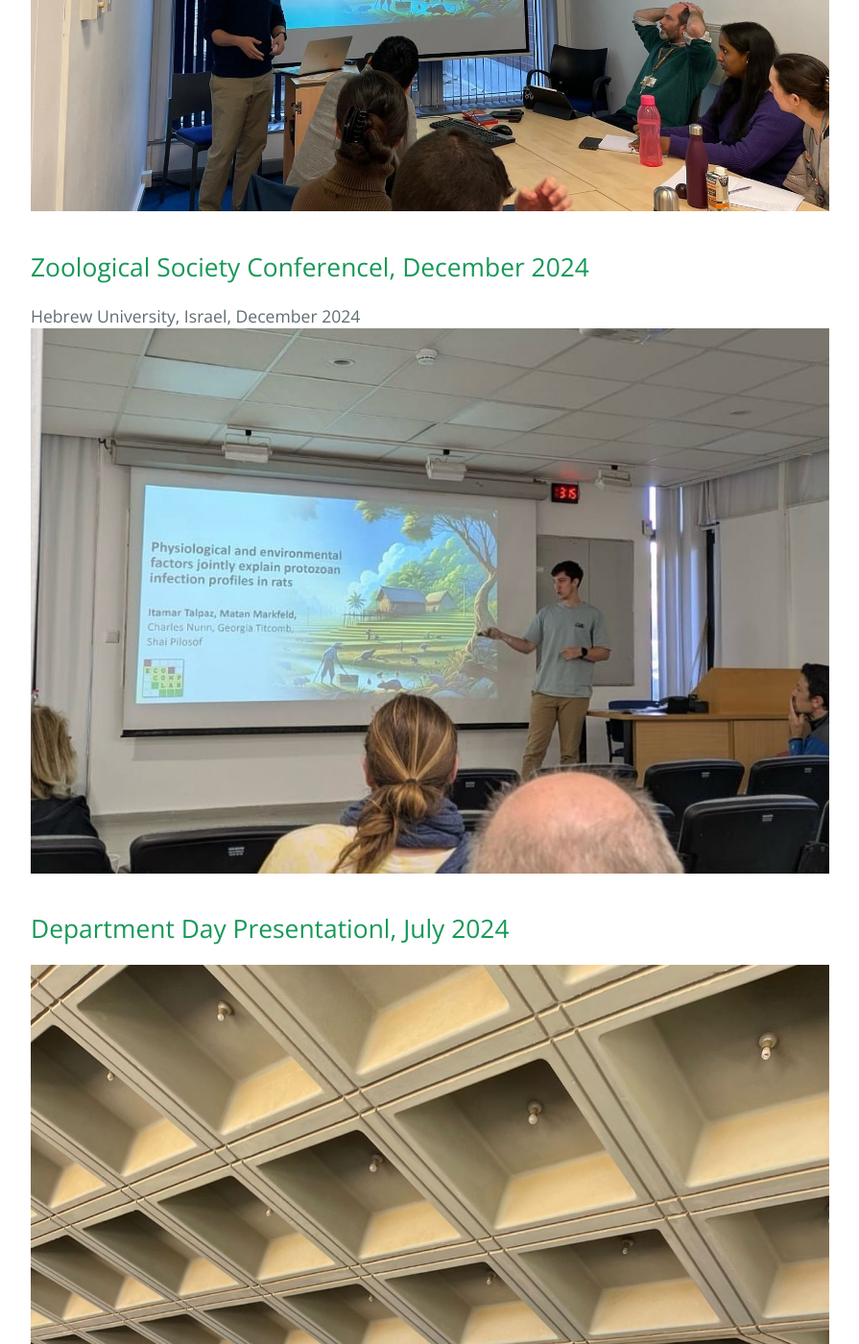
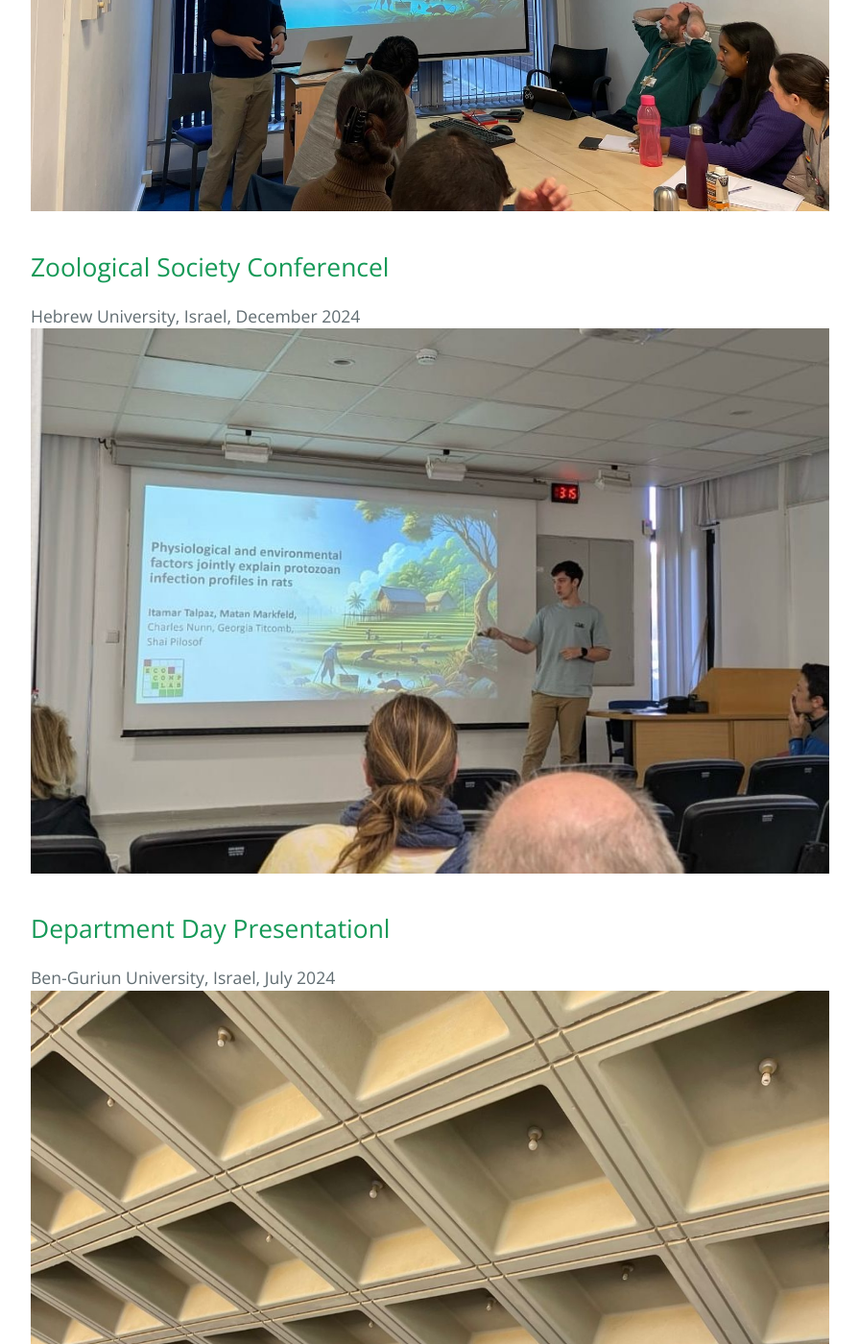
Before and after one commit to talpazi/my-website, a Jekyll site: the page built from gallery.md, in a window 1280 px wide and 1400 px high, scrolled down 2288 px. Shown: the whole window at 96% size, without its empty margins (192-1087 px from the left). Built offline with Jekyll 4.4.1, drawn with Linux system fonts in a browser that asks for light colours; some of the changed text lies outside the part shown.

Commit message:
Update gallery.md

```diff
--- a/gallery.md
+++ b/gallery.md
@@ -11,15 +11,16 @@
 Liverpool, UK, December 2024
 [![British Ecological Society (BES) 2024](assets/bes_presentation.jpg)](https://www.linkedin.com/posts/itamar-talpaz-923473273_bes24-activity-7273776301990105088-4w_q?utm_source=share&utm_medium=member_desktop&rcm=ACoAAELPcGsBI9Za9TyRO_EHXmKVZKWK1MmU910)
 
-## Visit at University of Liverpool, December 2024
+## Visit at University of Liverpool
 Liverpool, UK, December 2024
 [![Visit at University of Liverpool](assets/liverpool_presentation.jpg)](https://www.linkedin.com/posts/itamar-talpaz-923473273_awesome-first-day-here-at-university-of-liverpool-activity-7272298751241711616-VjSp?utm_source=share&utm_medium=member_desktop&rcm=ACoAAELPcGsBI9Za9TyRO_EHXmKVZKWK1MmU910)
 
-## Zoological Society Conferencel, December 2024
+## Zoological Society Conferencel
 Hebrew University, Israel, December 2024
 [![Zoological Society Conference](assets/zoological_presentation.jpg)](https://www.linkedin.com/posts/itamar-talpaz-923473273_as-a-kid-when-people-asked-me-what-i-wanted-activity-7279571389487996928-Eneq?utm_source=share&utm_medium=member_desktop&rcm=ACoAAELPcGsBI9Za9TyRO_EHXmKVZKWK1MmU910)
 
-## Department Day Presentationl, July 2024
+## Department Day Presentationl
+Ben-Guriun University, Israel, July 2024
 [![Department Day Presentation](assets/department_day.jpg)](https://www.linkedin.com/posts/itamar-talpaz-923473273_research-lifesciences-naturalsciences-activity-7217592950606708737-irGt?utm_source=share&utm_medium=member_desktop&rcm=ACoAAELPcGsBI9Za9TyRO_EHXmKVZKWK1MmU910)
 
 ---
```
